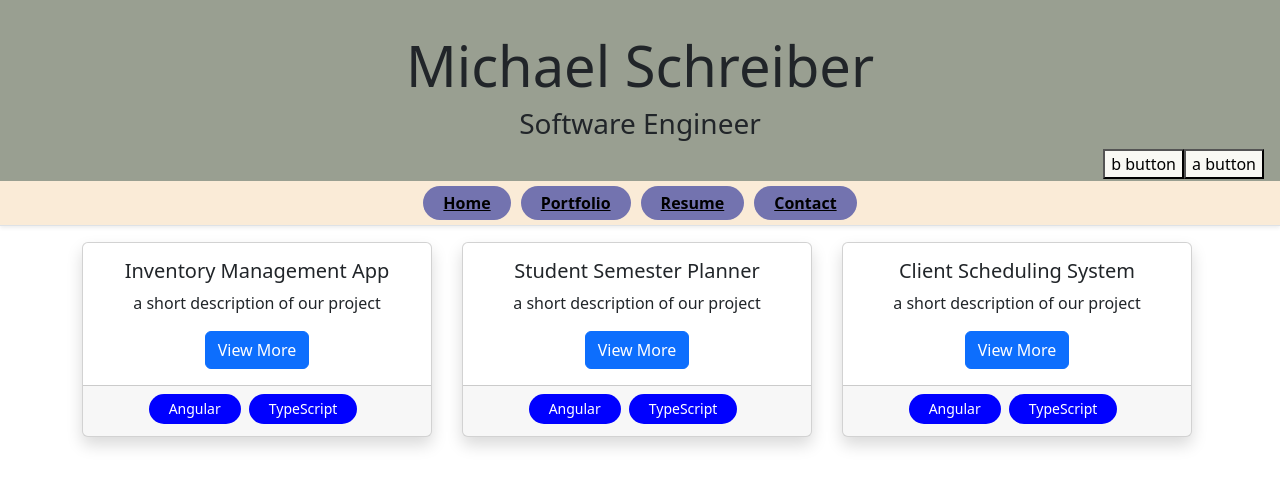
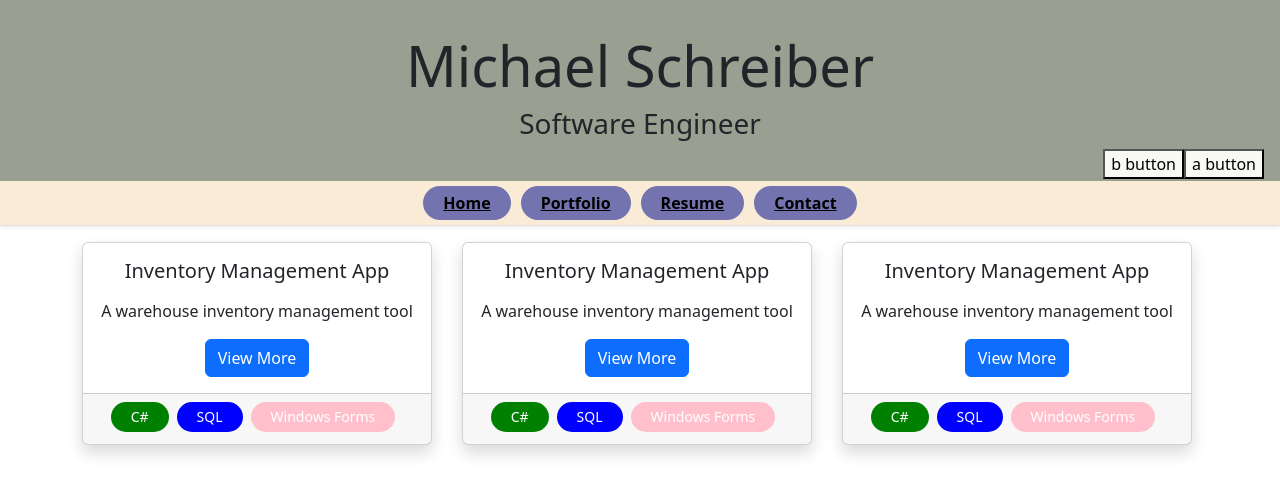
Before and after one commit to UltraLas3r/msPortfolioApplication, an Angular app: page /portfolio in a window 1280 px wide. Shown: the top 494 px of the page. Built offline with nearby package versions, Linux system fonts and the light colour scheme.

Commit message:
created new models for the tags for portfolio card

```diff
--- /dev/null
+++ b/src/app/_models/Project.ts
@@ -0,0 +1,11 @@
+import { Tag } from "./Tag";
+
+export interface Project {
+    id: number;
+    name: string;
+    summary: string;
+    description: string;
+    projectLink: string;
+    pictures: string[];
+    tags: Tag[];
+}
--- /dev/null
+++ b/src/app/_models/Tag.ts
@@ -0,0 +1,21 @@
+export class Tag{
+    //change the color choices to personalize this later on
+    static readonly ANGULAR = new Tag('Angular', 'red');
+    static readonly CSHARP = new Tag('C#', 'green');
+    static readonly RUBY = new Tag('Ruby', 'darkred');
+    static readonly SQL = new Tag('SQL', 'turqouise');
+    static readonly JAVA = new Tag('Java', 'orange');
+    static readonly DOTNET = new Tag('.Net', 'blue');
+    static readonly Python = new Tag('Python', 'purple');
+    static readonly WINFORM = new Tag('Windows Forms', 'pink');
+
+
+    private constructor (private readonly key: string, public readonly color: string){
+
+    }
+
+    toString(){
+       return this.key;
+    }
+
+}
--- a/src/app/portfolio/portfolio.component.html
+++ b/src/app/portfolio/portfolio.component.html
@@ -6,13 +6,13 @@
             these tell angular that we're passing in hardcoded text and not the name of a variable.
        -->
       <div class="col-lg-4 col-md-6 mb-4" style ="max-width: 380px; min-width: 380px;">
-          <app-projectcard [projectName]= "'Inventory Management App'"></app-projectcard>
+          <app-projectcard [project] = "project"></app-projectcard>
       </div>
       <div class="col-lg-4 col-md-6 mb-4" style ="max-width: 380px; min-width: 380px;">
-         <app-projectcard [projectName]= "'Student Semester Planner'"></app-projectcard>
+         <app-projectcard [project]= "project"></app-projectcard>
       </div>
       <div class="col-lg-4 col-md-6 mb-4" style ="max-width: 380px; min-width: 380px;">
-         <app-projectcard [projectName]= "'Client Scheduling System'"></app-projectcard>
+         <app-projectcard [project]= "project"></app-projectcard>
       </div>
    </div>
 </div>
--- a/src/app/portfolio/portfolio.component.ts
+++ b/src/app/portfolio/portfolio.component.ts
@@ -1,12 +1,25 @@
 import { Component } from '@angular/core';
 import { Title } from '@angular/platform-browser';
-
+import { Project } from "../_models/Project";
+import { Tag } from "../_models/Tag";
 @Component({
   selector: 'app-portfolio',
   templateUrl: './portfolio.component.html',
   styleUrls: ['./portfolio.component.css']
 })
 export class PortfolioComponent {
+  project: Project = {
+    id: 0,
+    name: "Inventory Management App",
+    summary: "",
+    description:"A warehouse inventory management tool",
+    projectLink: "",
+    pictures: [],
+    tags: [Tag.CSHARP, Tag.SQL, Tag.WINFORM ]
+  }
+
+
+
   constructor(private titleService: Title){
     this.titleService.setTitle('Michael Schreiber - Portfolio');
    }
--- a/src/app/projectcard/projectcard.component.html
+++ b/src/app/projectcard/projectcard.component.html
@@ -1,12 +1,14 @@
 <div class="card shadow text-center" style="max-width: 350px; min-width: 350px;">
     <div class="card-body">
-        <h5 class="card-title">{{projectName}}</h5>
-        <p class="card-text">a short description of our project</p>
+        <h5 class="card-title">{{project.name}}</h5>
+        <p class="card-text">{{project.summary}}</p>
+        <p class="card-text">{{project.description}}</p>
         <button class="btn btn-primary">View More</button>
     </div>
     <div class="card-footer">
         <div class="d-flex flex-wrap justify-content-center">
-            <div class="tag me-2 mb-1">Angular</div>
-            <div class="tag me-2 mb-1"> TypeScript </div>
+            <div *ngFor="let tag of project.tags ">
+                <div class="tag me-2 mb-1" [style.background-color] = "tag.color"> {{tag}} </div>
+            </div>
     </div>
 </div>
--- a/src/app/projectcard/projectcard.component.ts
+++ b/src/app/projectcard/projectcard.component.ts
@@ -1,11 +1,13 @@
 import { Component, Input } from '@angular/core';
+import { Project } from "../_models/Project";
+import { Tag } from "../_models/Tag";
 
 @Component({
   selector: 'app-projectcard',
   templateUrl: './projectcard.component.html',
   styleUrls: ['./projectcard.component.css']
 })
+
 export class ProjectcardComponent {
-  @Input() projectName: string = "";
-
+  @Input() project = {} as Project;
 }
```
